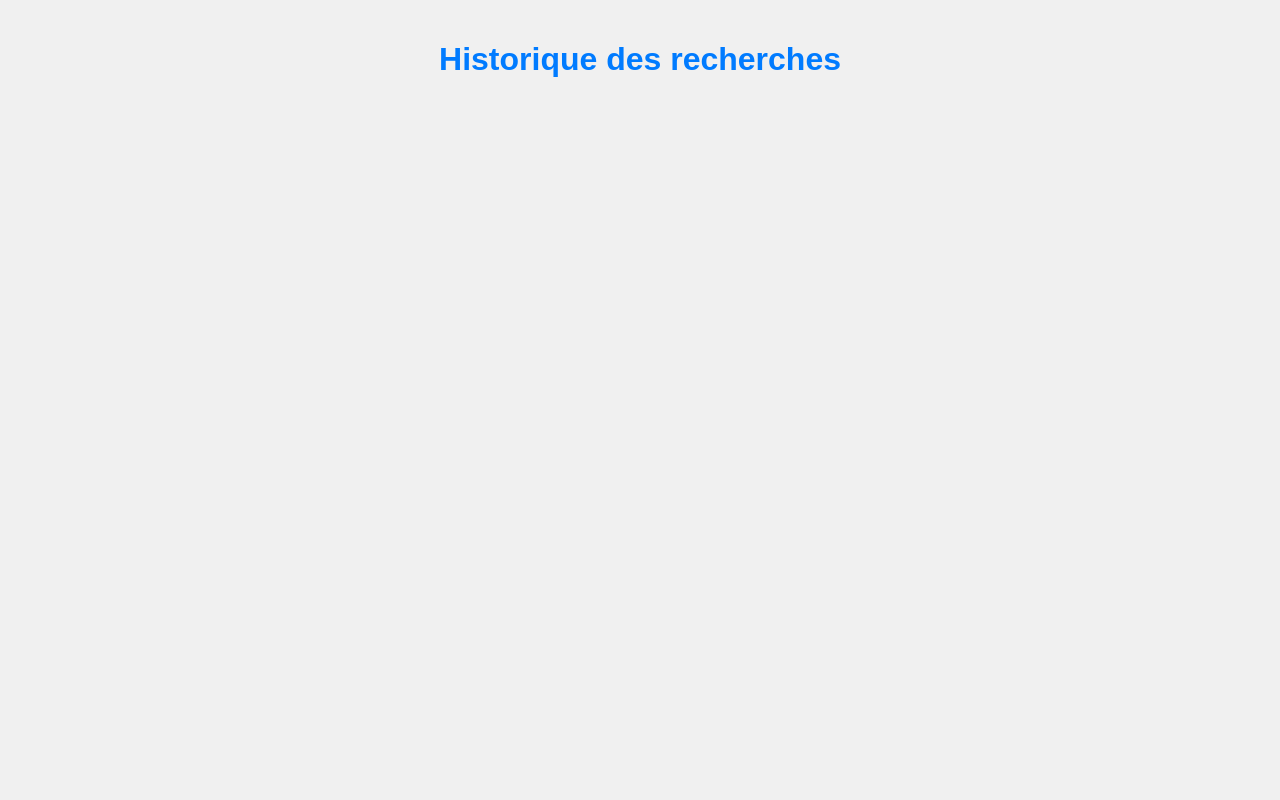
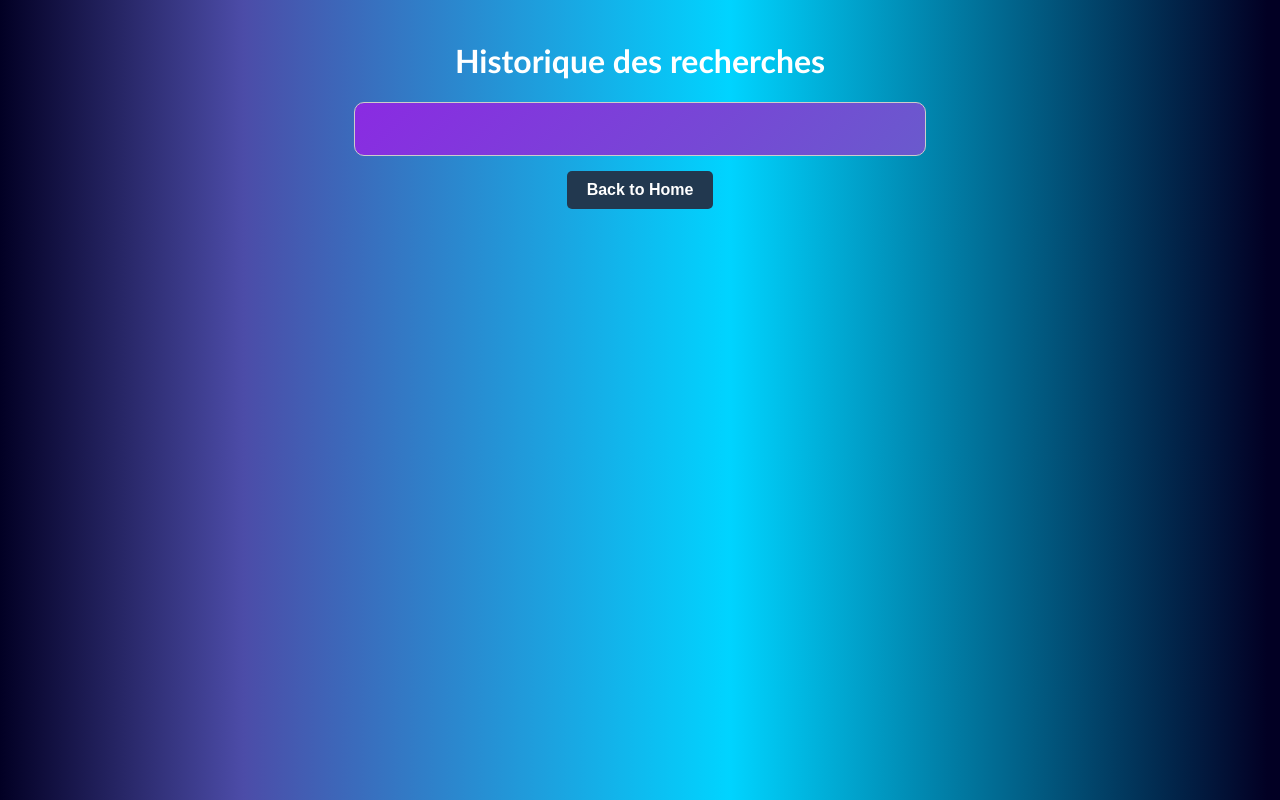
Before and after one commit to Melsav/Jojo_Yaya_Meme_Front, a plain HTML site: page weather/history.html in a window 1280 px wide. Drawn offline with Linux system fonts and the light colour scheme; no server answers.

Commit message:
Front Updated (Mel)

```diff
--- a/authent/style_login.css
+++ b/authent/style_login.css
@@ -1,4 +1,3 @@
-/* Reset de base */
 * {
     margin: 0;
     padding: 0;
@@ -6,15 +5,15 @@
 }
 
 html {
-    height: 100%; /* Assurez-vous que l'élément html prend toute la hauteur */
+    height: 100%;
 }
 
 body {
     font-family: Arial, sans-serif;
     display: flex;
     flex-direction: column;
-    min-height: 100%; /* Le body prend au moins toute la hauteur de la fenêtre du navigateur */
-    background-image: url('background.jpg'); /* Remplacer 'background.jpg' par l'image de votre choix */
+    min-height: 100%;
+    background-image: url('background.jpg');
     background-size: cover;
     background-position: center;
     background: linear-gradient(to bottom, #007FFF 0%, #00BFFF 100%);
--- a/weather/history.html
+++ b/weather/history.html
@@ -9,35 +9,53 @@
 </head>
 <body>
     <h1>Historique des recherches</h1>
+
+    <div class="history-container">
     <ul id="search-history"></ul>
+    </div>
+
+    <button id="btn_home">Back to Home</button>
 
     <script>
-        // Récupération de l'historique des recherches depuis le backend
-        fetch('/weather/history')
+     const apiUrl = "http://localhost:3000";
+
+
+fetch(`${apiUrl}/weather/data`)
     .then(response => {
         if (!response.ok) {
             throw new Error('Réponse non valide du backend');
         }
         return response.json();
     })
-            .then(history => {
-                // Ajout des villes et détails de l'historique dans la liste
+    .then(data => {
+        // Sélection de l'élément HTML où vous voulez afficher les données météo
         const searchHistory = document.getElementById('search-history');
-                history.forEach(item => {
+
+        // Itération sur chaque objet météo dans le tableau
+        data.forEach(item => {
+            // Création d'un élément <li> pour afficher les informations météo
             const listItem = document.createElement('li');
-    // Vérifie si 'details' existe avant de construire la chaîne de texte
-    if (item.details) {
-        listItem.textContent = `${item.city} : Température ${item.details.temp}°C, ${item.details.description}`;
-    } else {
-        // Gestion des cas où 'details' n'est pas défini
-        listItem.textContent = `${item.city} : Détails non disponibles`;
-    }
+            // Construction du texte à afficher pour chaque entrée météo
+            const text = `${item.city} : Température ${item.temperature}°C, ${item.description}`;
+            // Attribution du texte à l'élément <li>
+            listItem.textContent = text;
+            // Ajout de l'élément <li> à l'élément où vous voulez afficher les données
             searchHistory.appendChild(listItem);
         });
     })
     .catch(error => {
-                console.error('Erreur lors de la récupération de l\'historique des recherches', error);
+        console.error('Erreur lors de la récupération des données météo:', error);
     });
+
+    document.getElementById('btn_home').addEventListener('click', function() {
+            window.location.href = '../authent/register.html';
+        });
+
+
+
+
+
+
 
 
     </script>
--- a/weather/style_history.css
+++ b/weather/style_history.css
@@ -1,15 +1,19 @@
 body {
-    font-family: 'Arial', sans-serif;
+    font-family:'Trebuchet MS', 'Lucida Sans Unicode', 'Lucida Grande', 'Lucida Sans', Arial, sans-serif;
     background-color: #f0f0f0;
     margin: 0;
     padding: 20px;
     color: #333;
+    background: rgb(2,0,36);
+    background: linear-gradient(90deg, rgba(2,0,36,1) 0%, rgba(76,76,168,1) 19%, rgba(0,212,255,1) 57%, rgba(2,0,36,1) 99%);
 }
 
 h1 {
-    color: #007bff;
+    color: #ffffff;
     text-align: center;
+    font-weight: bold;
 }
+
 
 ul#search-history {
     list-style: none;
@@ -18,9 +22,14 @@ ul#search-history {
 
 }
 
+/* Style pour les éléments de liste */
+
+
+
 ul#search-history li {
     background-color: #fff;
     margin-bottom: 10px;
+    font-weight: bold;
     padding: 10px;
     border-radius: 5px;
     box-shadow: 0 2px 4px rgba(0,0,0,0.1);
@@ -29,3 +38,50 @@ ul#search-history li {
 ul#search-history li:hover {
     background-color: #f9f9f9;
 }
+
+
+
+/* Style pour le conteneur de l'historique */
+.history-container {
+    width: 550px; /* Largeur du conteneur */
+    max-height: 400px; /* Hauteur maximale du conteneur */
+    margin: 0 auto; /* Centrage horizontal */
+    overflow-y: auto; /* Ajoute un défilement vertical lorsque nécessaire */
+    border: 1px solid #ccc; /* Bordure pour délimiter le cadre */
+    border-radius: 10px;
+    padding: 10px; /* Espacement intérieur */
+    display: flex; /* Utilisation de flexbox pour centrer horizontalement */
+    justify-content: center; /* Centrage horizontal */
+    background: linear-gradient(135deg, #8A2BE2, #6A5ACD);
+    margin-bottom: 15px;
+}
+
+
+/* Style pour les éléments de liste alternant entre bleu clair et violet clair */
+#search-history li:nth-child(even) {
+    background-color: #94c7e5; /* Bleu clair */
+}
+
+#search-history li:nth-child(odd) {
+    background-color: #9191c9; /* Violet clair */
+}
+
+#btn_home {
+
+    display: block;
+    margin: 0 auto;
+    margin-top: 15px;
+    padding: 10px 20px;
+    font-size: 16px;
+    font-weight: bold;
+    color: #fff;
+    background-color: #22384f; /* Couleur de fond */
+    border: none;
+    border-radius: 5px;
+    cursor: pointer;
+    transition: background-color 0.3s ease; /* Animation de transition */
+}
+
+#btn_home:hover {
+    background-color: #621473; /* Changement de couleur au survol */
+}
```
Also changed, not shown: authent/login.html (+8 -3 lines), authent/register.html (+8 -6 lines), weather/prevision_meteo.html (+3 -1 lines), weather/city.jpg (added). Lines whose indentation alone changed are shown as unchanged.
